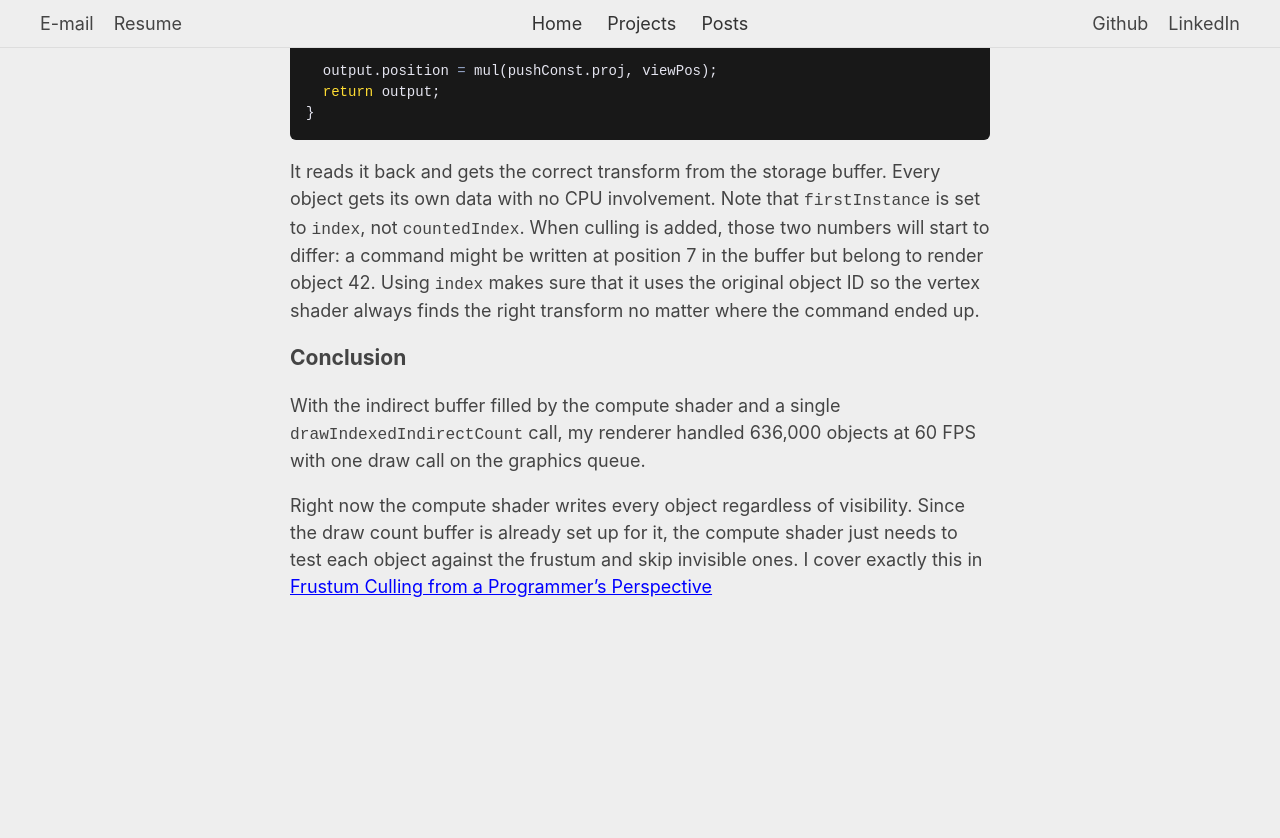
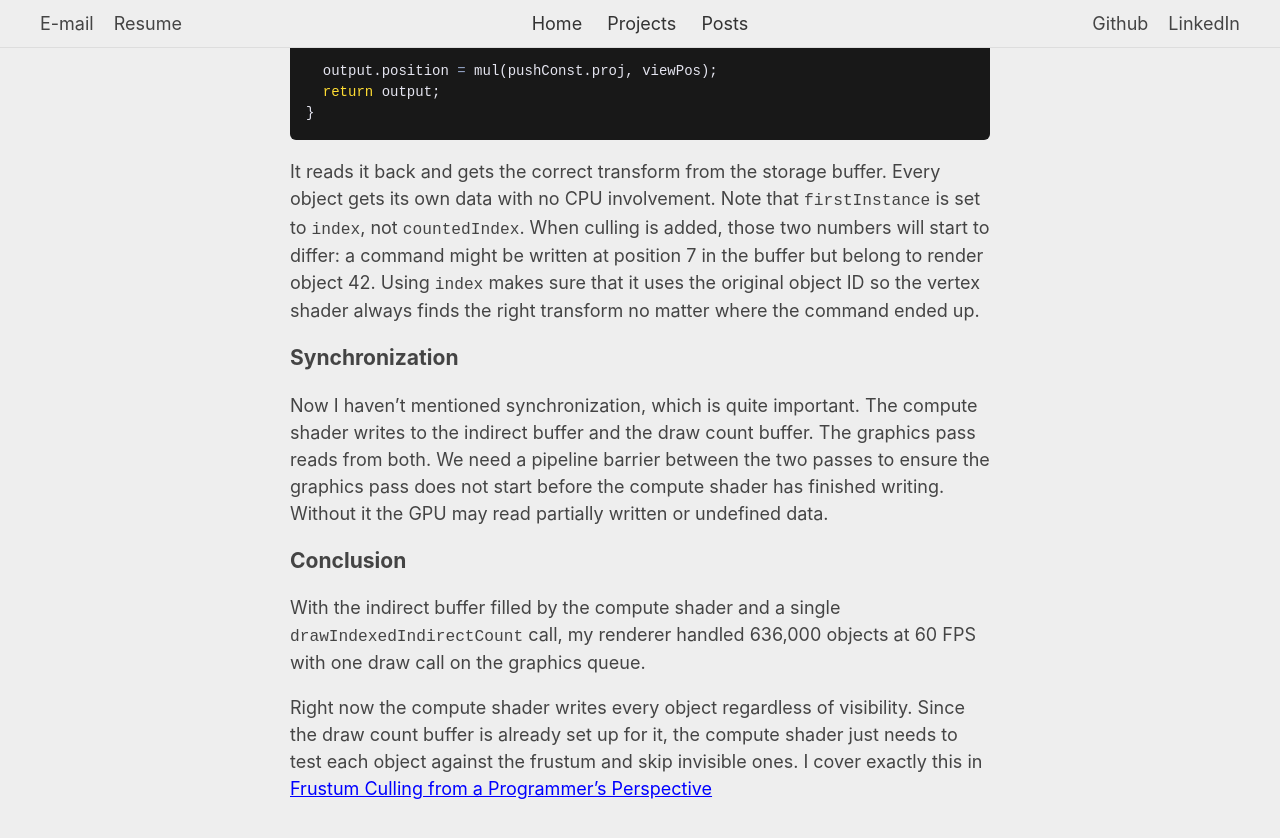
Before and after one commit to bakjedev/bakjedev.github.io, a Jekyll site: the page built from _pages/gpu_driven.md, in a window 1280 px wide and 900 px high, scrolled down 3613 px. Shown: the top 838 px of the window. Built offline with Jekyll 4.4.1, drawn with Linux system fonts in a browser that asks for light colours; before the commit the page ends 4311 px from its top, so only the background shows below that.

Commit message:
Add some additions/corrections to all 3 gpu driven posts

```diff
--- a/_pages/gpu_driven.md
+++ b/_pages/gpu_driven.md
@@ -119,6 +119,9 @@ VertexOutput main(VertexInput input, uint instanceID : SV_InstanceID, uint baseI
 
 It reads it back and gets the correct transform from the storage buffer. Every object gets its own data with no CPU involvement. Note that `firstInstance` is set to `index`, not `countedIndex`. When culling is added, those two numbers will start to differ: a command might be written at position 7 in the buffer but belong to render object 42. Using `index` makes sure that it uses the original object ID so the vertex shader always finds the right transform no matter where the command ended up.
 
+### Synchronization
+Now I haven't mentioned synchronization, which is quite important. The compute shader writes to the indirect buffer and the draw count buffer. The graphics pass reads from both. We need a pipeline barrier between the two passes to ensure the graphics pass does not start before the compute shader has finished writing. Without it the GPU may read partially written or undefined data.
+
 ### Conclusion
 
 With the indirect buffer filled by the compute shader and a single `drawIndexedIndirectCount` call, my renderer handled 636,000 objects at 60 FPS with one draw call on the graphics queue.
```
Also changed, not shown: _pages/frustum_culling.md (+2 -0 lines), _pages/visibility_buffer.md (+2 -0 lines).
